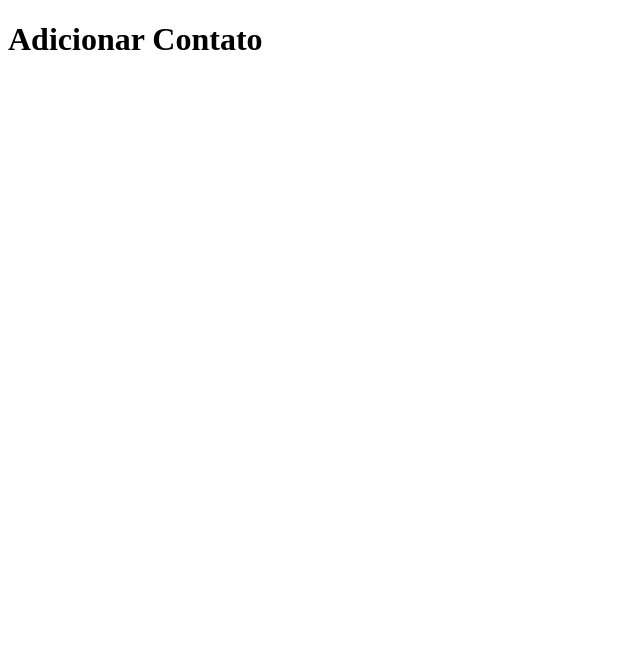
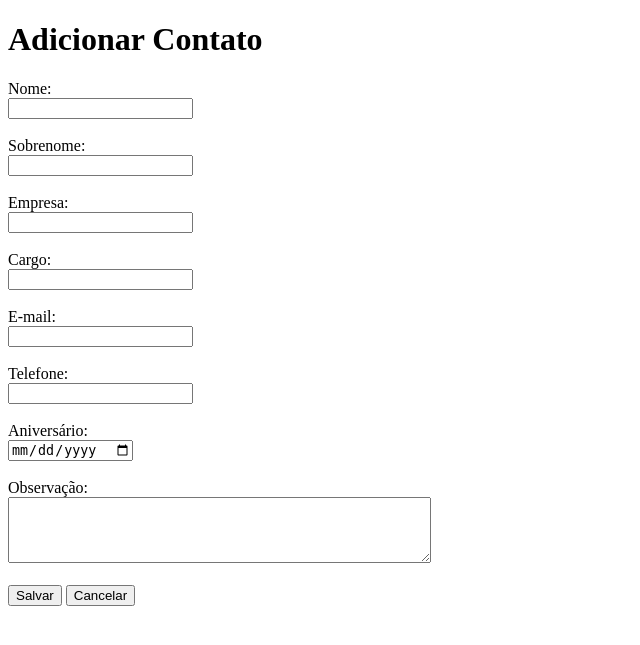
Before and after one commit to romulodeoliveirapython/Phonebook-Django, a Django app: page /contatos/create/ in a window 1280 px wide. Shown: the top 645 px of the page, without its empty margins (0-640 px from the left). Run offline with Django 4.2, Linux system fonts and the light colour scheme.

Commit message:
aprimoramento do html para a criação dos contatos

```diff
--- a/templates/phonebook/contato_form.html
+++ b/templates/phonebook/contato_form.html
@@ -5,11 +5,50 @@
     <meta charset="UTF-8">
     <meta http-equiv="X-UA-Compatible" content="IE=edge">
     <meta name="viewport" content="width=device-width, initial-scale=1.0">
-    <title>Adicionar Contato</title>
+    <title>📘 | Adicionar Contato</title>
 </head>
 
 <body>
     <h1>Adicionar Contato</h1>
+    <form action="." method="post">
+        {% csrf_token %}
+
+        <label for="nome">Nome:</label><br>
+        <input id="nome" type="text" name="nome"><br>
+        <br>
+
+        <label for="sobrenome">Sobrenome:</label><br>
+        <input id="sobrenome" type="text" name="sobrenome"><br>
+        <br>
+
+        <label for="empresa">Empresa:</label><br>
+        <input id="empresa" type="text" name="empresa"><br>
+        <br>
+
+        <label for="cargo">Cargo:</label><br>
+        <input id="cargo" type="text" name="cargo"><br>
+        <br>
+
+        <label for="email">E-mail:</label><br>
+        <input id="email" type="text" name="email"><br>
+        <br>
+
+        <label for="telefone">Telefone:</label><br>
+        <input id="telefone" type="text" name="telefone"><br>
+        <br>
+
+        <label for="aniversario">Aniversário:</label><br>
+        <input id="aniversario" type="date" name="aniversario"><br>
+        <br>
+
+        <label for="observaçao">Observação:</label><br>
+        <textarea id="observaçao" name="observaçao" rows="4" cols="50"></textarea>
+        <br>
+
+        <br>
+        <input type="submit" value="Salvar">
+        <input type="reset" value="Cancelar" onclick="location.href = '{% url 'phonebook:list' %}'">
+    </form>
 </body>
 
 </html>
--- a/templates/phonebook/contato_list.html
+++ b/templates/phonebook/contato_list.html
@@ -10,6 +10,7 @@
 
 <body>
     <h1>Lista de Contatos</h1>
+    <input type="submit" onclick="location.href = '{% url 'phonebook:create' %}'" value="Criar Contato">
     <ul>
         {% for contato in object_list %}
         <li><span>{{ contato.nome }}</span> | <span>{{ contato.telefone }}</span></li>
```
